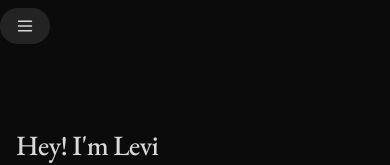
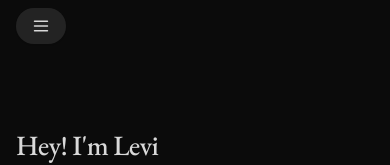
Before and after one commit to levihanlen/personal-website-nextjs, a Next.js app: page / in a window 390 px wide. Shown: the top 165 px of the page. Built offline with nearby package versions, Linux system fonts and the light colour scheme.

Commit message:
style: adjust padding in Navbar component for improved layout

```diff
--- a/app/comp/PageLayout.tsx
+++ b/app/comp/PageLayout.tsx
@@ -32,10 +32,10 @@ export function Navbar() {
   }
   return (
     <div
-      className={`flex flex-col items-center w-full fixed left-0 top-0 z-30 ${scrolled}`}
+      className={`flex flex-col items-center w-full fixed px-4 left-0 top-0 z-30 ${scrolled}`}
     >
       <nav
-        className={` max-w-lg  w-full flex w-full flex-row items-start justify-between py-2 sm:items-center text-base`}
+        className={`max-w-lg flex w-full flex-row items-start justify-between py-2 sm:items-center text-base`}
       >
         <div className="hidden sm:block">
           <NavBtn href="/">Levi Hanlen</NavBtn>
```
